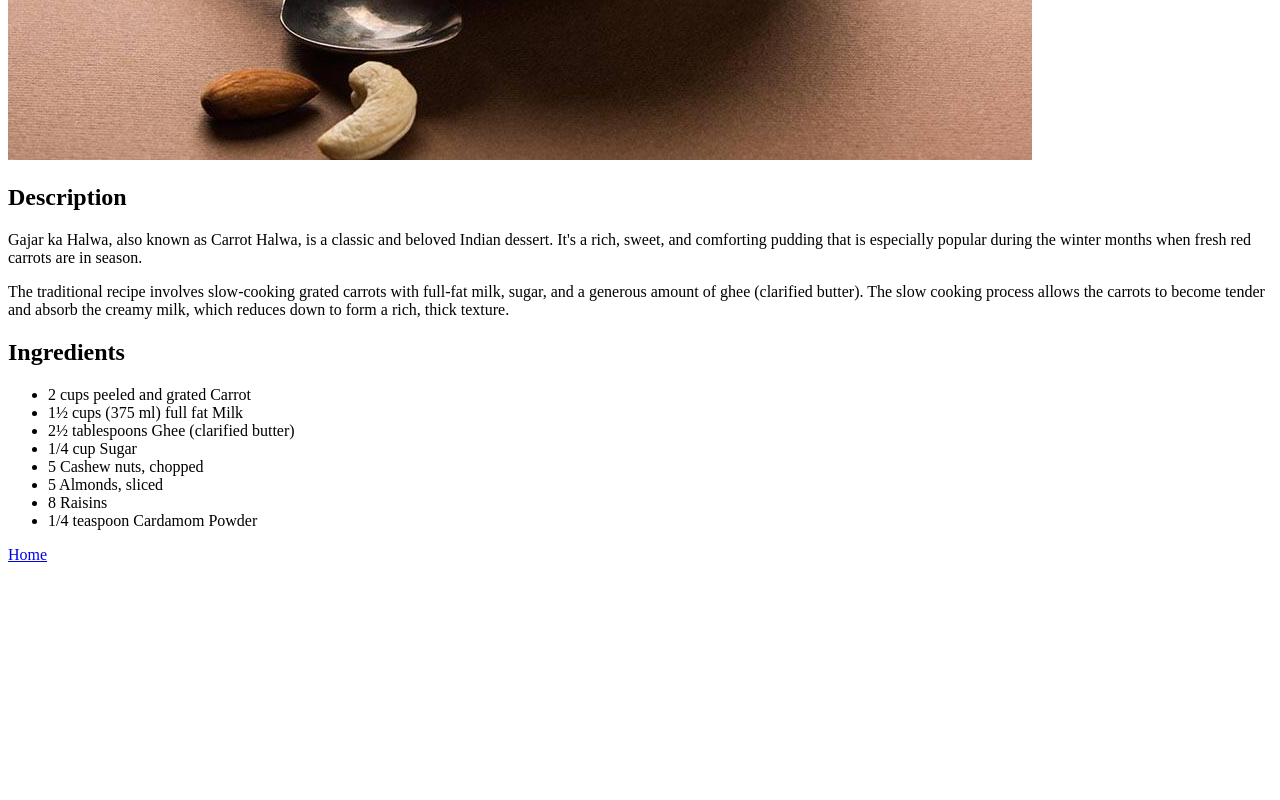
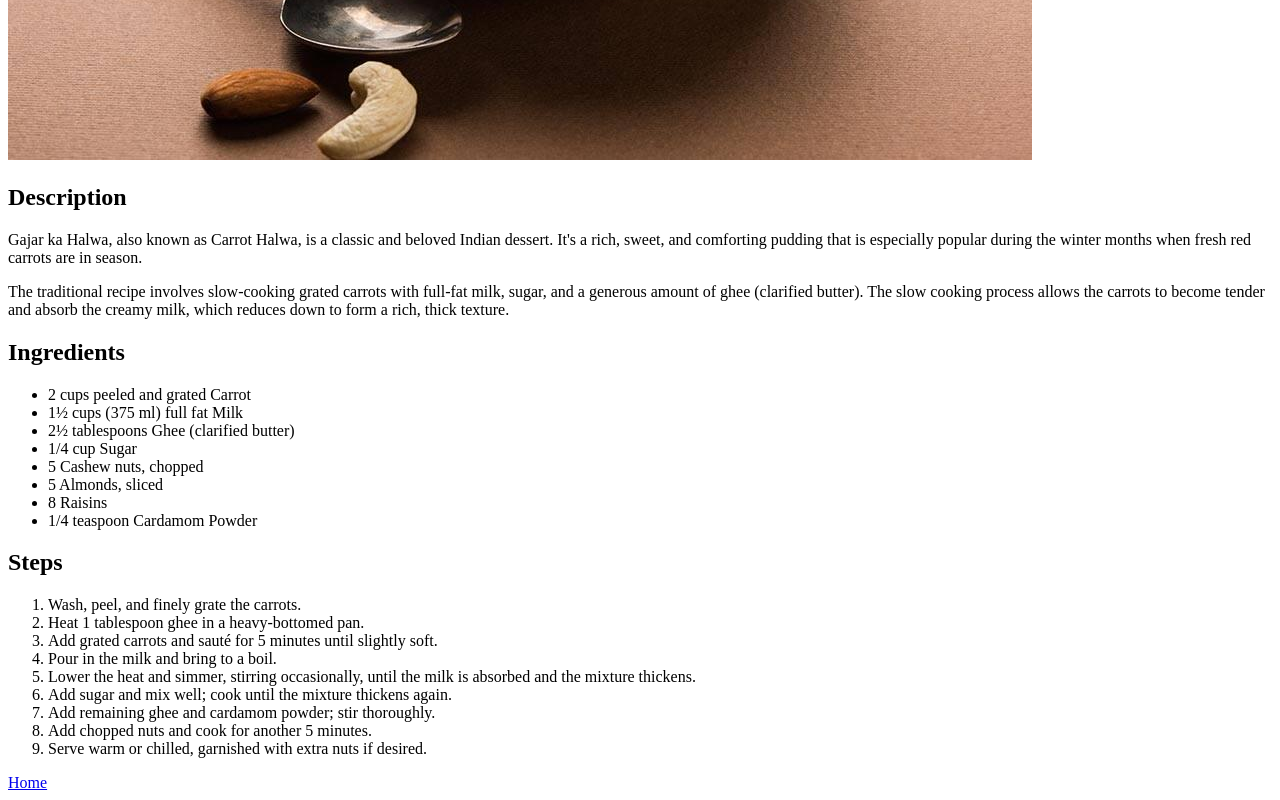
Before and after one commit to vishwakarma13/odin-recipes, a plain HTML site: page recipes/carrot-halwa.html in a window 1280 px wide. Shown: the part 620-1420 px from the top of the page. Before the commit the page ends 1192 px from the top, so only its background shows below. Drawn offline with Linux system fonts and the light colour scheme.

Commit message:
Add recipe preparation steps

```diff
--- a/recipes/carrot-halwa.html
+++ b/recipes/carrot-halwa.html
@@ -27,6 +27,19 @@
             <li>1/4 teaspoon Cardamom Powder</li>
         </ul>
 
+        <h2>Steps</h2>
+        <ol>
+            <li>Wash, peel, and finely grate the carrots.</li>
+            <li>Heat 1 tablespoon ghee in a heavy-bottomed pan.</li>
+            <li>Add grated carrots and sauté for 5 minutes until slightly soft.</li>
+            <li>Pour in the milk and bring to a boil.</li>
+            <li>Lower the heat and simmer, stirring occasionally, until the milk is absorbed and the mixture thickens.</li>
+            <li>Add sugar and mix well; cook until the mixture thickens again.</li>
+            <li>Add remaining ghee and cardamom powder; stir thoroughly.</li>
+            <li>Add chopped nuts and cook for another 5 minutes.</li>
+            <li>Serve warm or chilled, garnished with extra nuts if desired.</li>
+        </ol>
+
         <a href="../index.html">Home</a>
 
     </body>
```
